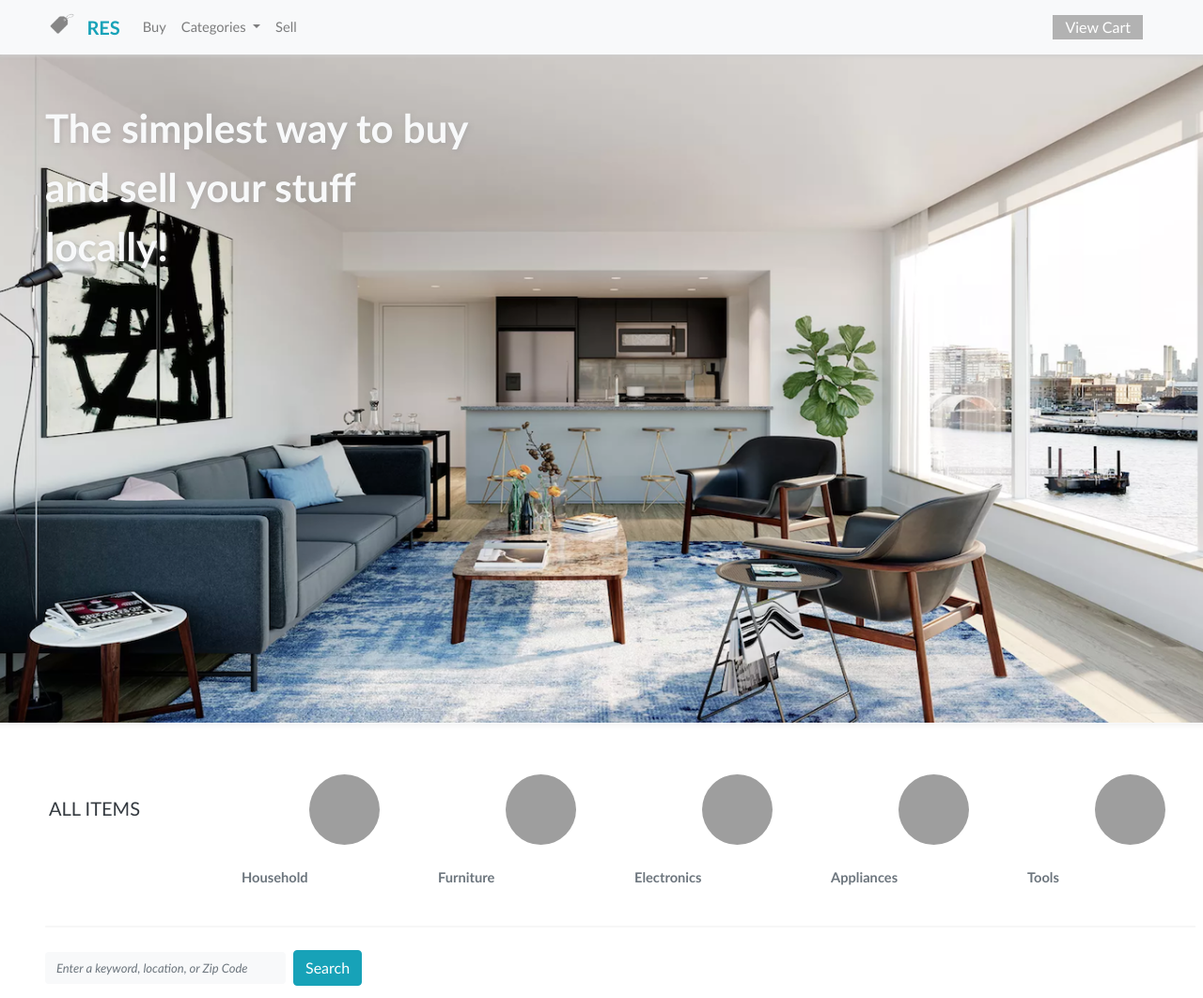
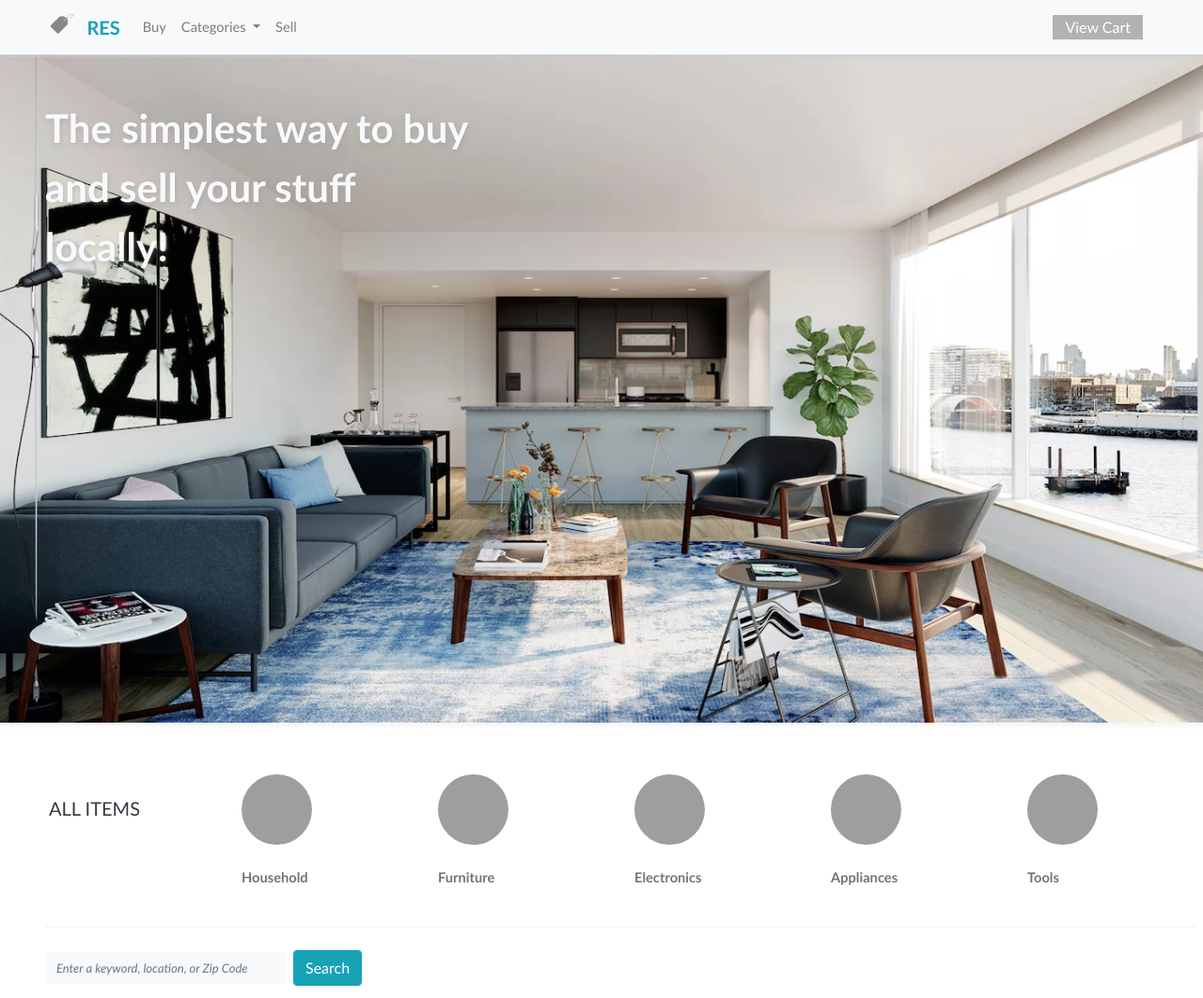
Before and after one commit to gth2103/res_app, a Flask app: page /buy/all in a window 1280 px wide. Shown: the top 1062 px of the page at 94% size. Run offline with Flask 2, Linux system fonts and the light colour scheme; some libraries are stand-ins or nearby versions; grey boxes are pictures that could not be loaded.

Commit message:
removed margin and padding from title menu items on all page

```diff
--- a/res/app/templates/all.html
+++ b/res/app/templates/all.html
@@ -59,27 +59,27 @@
             </h5>
         </div>
             <div class="col mb-3">
-                <a id="household" class="title-menu-item text-center m-5 p-4 text-secondary font-weight-bold" href="/buy/household">
+                <a id="household" class="title-menu-item text-center text-secondary font-weight-bold" href="/buy/household">
                     Household
                 </a>
             </div>
             <div class="col mb-3">
-                <a id="furniture" class="title-menu-item text-center m-5 p-4 text-secondary font-weight-bold" href="/buy/furniture">
+                <a id="furniture" class="title-menu-item text-center text-secondary font-weight-bold" href="/buy/furniture">
                     Furniture
                 </a>
             </div>
             <div class="col mb-3">
-                <a id="electronics" class="title-menu-item text-center m-5 p-4 text-secondary font-weight-bold" href="/buy/electronics">
+                <a id="electronics" class="title-menu-item text-center text-secondary font-weight-bold" href="/buy/electronics">
                     Electronics
                 </a>
             </div>
             <div class="col mb-3">
-                <a id="appliances" class="title-menu-item text-center m-5 p-4 text-secondary font-weight-bold" href="/buy/appliances">
+                <a id="appliances" class="title-menu-item text-center text-secondary font-weight-bold" href="/buy/appliances">
                     Appliances
                 </a>
             </div>
             <div class="col mb-3">
-                <a id="tools" class="title-menu-item m-5 p-4 text-center text-secondary font-weight-bold" href="/buy/tools">
+                <a id="tools" class="title-menu-item text-center text-secondary font-weight-bold" href="/buy/tools">
                     Tools
                 </a>
             </div>
```
